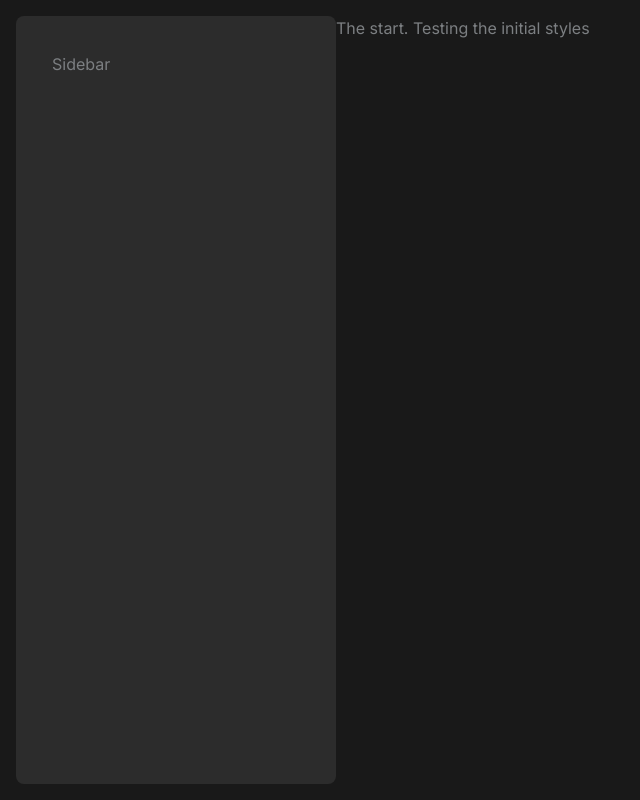
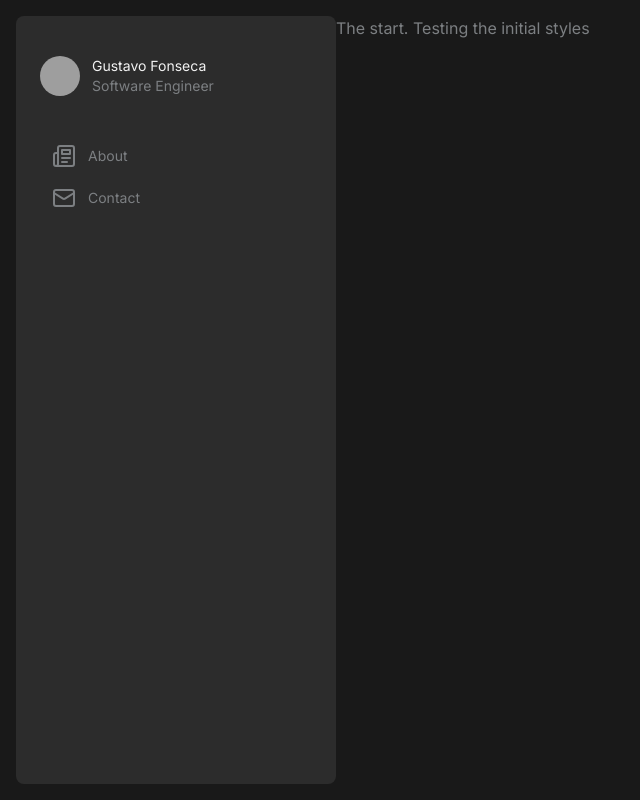
Before and after one commit to fscgustavo/portfolio, a Next.js app: page / in a window 1280 px wide. Shown: the whole page, without its empty margins (0-640 px from the left). Built offline with nearby package versions, Linux system fonts and the light colour scheme; grey boxes are pictures that could not be loaded.

Commit message:
chore: make the menu responsive

```diff
--- a/app/layout.tsx
+++ b/app/layout.tsx
@@ -16,8 +16,8 @@ export default function RootLayout({
   children: React.ReactNode;
 }) {
   return (
-    <html lang="en">
-      <body className={`${inter.className} bg-background  text-gray-100`}>
+    <html lang="en" className="dark">
+      <body className={`${inter.className} bg-background text-gray-100`}>
         <Main>{children}</Main>
       </body>
     </html>
--- a/components/main.tsx
+++ b/components/main.tsx
@@ -1,4 +1,5 @@
 import { ReactNode } from 'react';
+import { Menu } from './menu';
 
 type MainProps = {
   children: ReactNode;
@@ -6,8 +7,8 @@ type MainProps = {
 
 export function Main({ children }: MainProps) {
   return (
-    <main className="grid h-screen grid-cols-[20rem_auto] p-4">
-      <aside className="h-full rounded-lg bg-foreground p-9">Sidebar</aside>
+    <main className="grid h-screen max-lg:auto-rows-max lg:grid-cols-[20rem_auto] lg:p-4">
+      <Menu />
       {children}
     </main>
   );
--- /dev/null
+++ b/components/menu.tsx
@@ -0,0 +1,65 @@
+import Link from 'next/link';
+import { Avatar, AvatarFallback, AvatarImage } from './ui/avatar';
+import { Sheet, SheetContent, SheetHeader, SheetTrigger } from './ui/sheet';
+import { Mail, Newspaper } from 'lucide-react';
+import { cn } from '@/lib/utils';
+import React, { HTMLAttributes } from 'react';
+
+function MyAvatar() {
+  return (
+    <Link href="/">
+      <div className="flex gap-x-3">
+        <Avatar>
+          <AvatarImage src="https://github.com/fscgustavo.png" />
+          <AvatarFallback className="bg-white">GF</AvatarFallback>
+        </Avatar>
+        <div className="text-sm">
+          <p className="text-white">Gustavo Fonseca</p>
+          <p>Software Engineer</p>
+        </div>
+      </div>
+    </Link>
+  );
+}
+
+const links = [
+  { Icon: Newspaper, text: 'About', href: '/' },
+  { Icon: Mail, text: 'Contact', href: '/contact' },
+];
+
+function Navigation({ className, ...props }: HTMLAttributes<HTMLElement>) {
+  return (
+    <nav className={cn('grid gap-y-0.5', className)}>
+      {links.map(({ Icon, href, text }) => {
+        return (
+          <Link
+            href={href}
+            className="flex items-center gap-x-3 px-3 py-2 text-sm hover:text-white"
+            key={href}
+          >
+            <Icon className="h-6 w-6" />
+            {text}
+          </Link>
+        );
+      })}
+    </nav>
+  );
+}
+
+export function Menu() {
+  return (
+    <div className=" bg-foreground max-lg:flex max-lg:justify-between max-lg:p-5 lg:h-full lg:rounded-lg lg:px-6 lg:py-10">
+      <MyAvatar />
+      <Navigation className="mt-10 max-lg:hidden" />
+      <Sheet>
+        <SheetTrigger className="lg:hidden">Open</SheetTrigger>
+        <SheetContent side="left" className="lg-hidden bg-foreground">
+          <SheetHeader>
+            <MyAvatar />
+          </SheetHeader>
+          <Navigation className="mt-10" />
+        </SheetContent>
+      </Sheet>
+    </div>
+  );
+}
--- a/components/ui/sheet.tsx
+++ b/components/ui/sheet.tsx
@@ -72,7 +72,7 @@ const SheetContent = React.forwardRef<
     >
       {children}
       <SheetPrimitive.Close className="focus:ring-slate-400 data-[state=open]:bg-slate-100 dark:ring-offset-slate-950 dark:focus:ring-slate-800 dark:data-[state=open]:bg-slate-800 absolute right-4 top-4 rounded-sm opacity-70 ring-offset-white transition-opacity hover:opacity-100 focus:outline-none focus:ring-2 focus:ring-offset-2 disabled:pointer-events-none">
-        <X className="h-4 w-4" />
+        <X className="h-4 w-4 text-white" />
         <span className="sr-only">Close</span>
       </SheetPrimitive.Close>
     </SheetPrimitive.Content>
```
